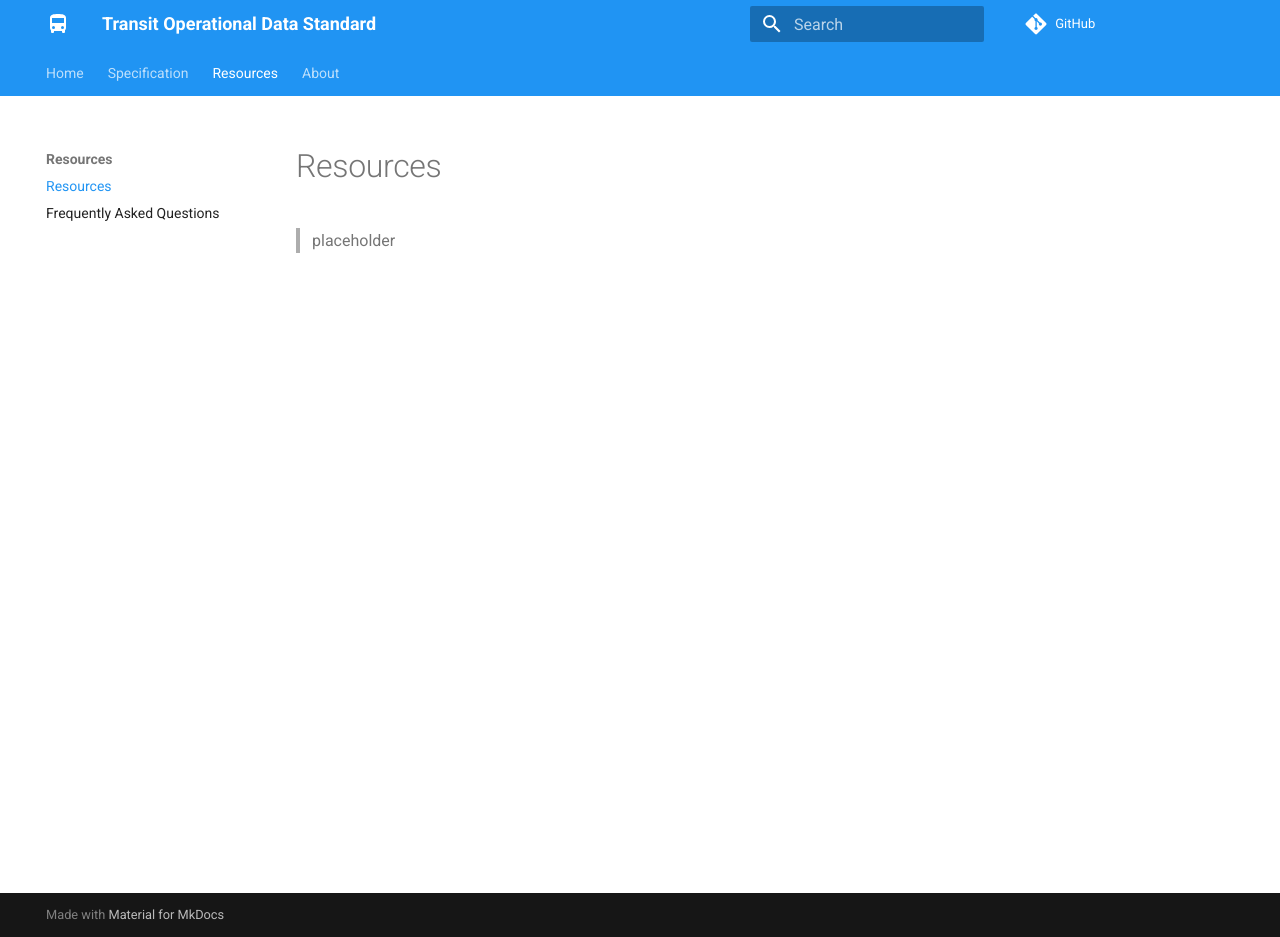
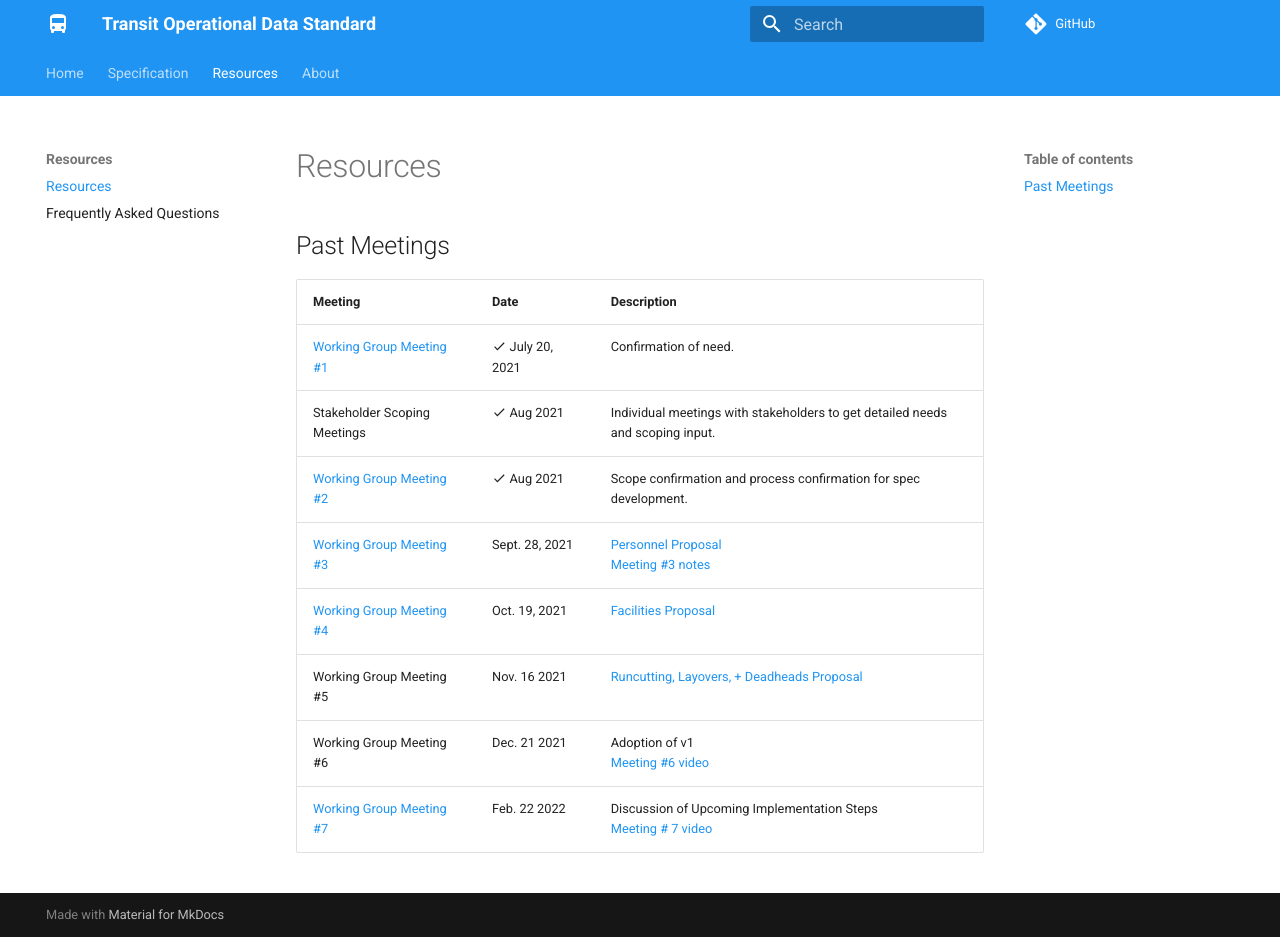
Before and after one commit to cal-itp/operational-data-standard, an MkDocs documentation site: the page built from docs/resources/index.md, in a window 1280 px wide and 937 px high. Built offline with MkDocs 1.6.1 and Material for MkDocs 9.7.7, drawn with Linux system fonts in a browser that asks for light colours; nearby versions of some CDN libraries; comment, search, counter and statistics services are not loaded.

Commit message:
add initial Past Meetings content

```diff
--- a/docs/about/index.md
+++ b/docs/about/index.md
@@ -6,6 +6,6 @@ Group, which was convened by Cal-ITP in 2021.
 
 For information about how the Operational Data Standard was originally developed, read about the [Spec Development Process](./spec-development.md).
 
-To see videos of past meetings or presentations regarding the Operational Data Standard, go to the [Resources page](../resources/index.md)
+To see videos of past meetings or presentations regarding the Operational Data Standard, go to the [Resources page](../resources/index.md#past-meetings)
 
 For information about the Operational Data Standard Working Group, go to the [Working Group page](./working-group.md).
--- a/docs/resources/index.md
+++ b/docs/resources/index.md
@@ -1,3 +1,14 @@
 # Resources
 
-> placeholder
+## Past Meetings
+
+| Meeting     | Date  | Description                          |
+| :---------- | :---- |:----------------------------------- |
+| [Working Group Meeting #1](https://docs.google.com/presentation/d/1ZWjaPDi5MZkWt3kzdOw1CXEGfphbeSdkenjKOAwy7aY) | :material-check: July 20, 2021 | Confirmation of need. |
+| Stakeholder Scoping Meetings | :material-check: Aug 2021 | Individual meetings with stakeholders to get detailed needs and scoping input. |
+| [Working Group Meeting #2](https://docs.google.com/presentation/d/1n4ffD1564f_r5WVZlST7w2M0FH0vW6zrQ6dQ1cagvoE) | :material-check: Aug 2021 | Scope confirmation and process confirmation for spec development. |
+| [Working Group Meeting #3](https://docs.google.com/presentation/d/19TKTKTW54Vs8EeQ76kN8xAO-qFMUUTlj-LT9bYlJQXQ) |  Sept. 28, 2021 | [Personnel Proposal](https://docs.google.com/document/d/1doswkEZ2kt6ACLHQJQ3k_jBlQGppGnU1BSkbYM8Lybw) <br /> [Meeting #3 notes](https://docs.google.com/document/d/1w2y7aHPlQ-A1ls3LDfYqolM9vhd3Z05fiNqec5Jxxd4)  |
+| [Working Group Meeting #4](https://docs.google.com/presentation/d/17aNfY1duDNa_fX3ByUqarzsvHhuRsybbvaGxwCZEMZg) |  Oct. 19, 2021 | [Facilities Proposal](https://docs.google.com/document/d/1bUheweHg5udmBqJIJehO9g8r_JyoU6jLuicbJ8Fgag0) |
+| Working Group Meeting #5 |  Nov. 16 2021 | [Runcutting, Layovers, +  Deadheads Proposal](https://docs.google.com/document/d/1PZMmyNuxOuzx3pKLehfHs9cFcfSpbpiOoUJk0x2MqLo) |
+| Working Group Meeting #6 |  Dec. 21 2021 | Adoption of v1 <br /> [Meeting #6 video](https://drive.google.com/file/d/1P5BymBL2xXCH-sTfAwYKzUOGHqrQSjn2/view?usp=sharing) |
+| [Working Group Meeting #7](https://docs.google.com/presentation/d/131y4sqJ4yI0YfeXVJM7s6HMsheJOEUJRbnxO7Y5RaWw/edit?usp=sharing) |  Feb. 22 2022 | Discussion of Upcoming Implementation Steps <br /> [Meeting #  7 video](https://drive.google.com/file/d/1fA8a_8YoaJOS0ZqwSKzQWDy88-T2dOTd/view?usp=sharing) |
```
